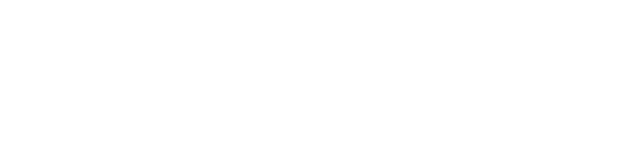
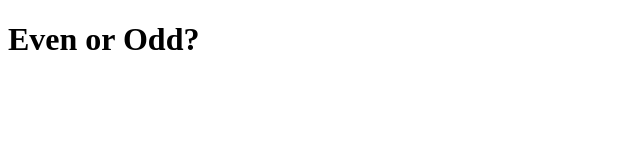
Before and after one commit to smhailey/day-8, a plain HTML site: page index.html in a window 1280 px wide. Shown: the whole page, without its empty margins (0-640 px from the left). Drawn offline with Linux system fonts and the light colour scheme.

Commit message:
Minor changes

```diff
--- a/index.html
+++ b/index.html
@@ -9,7 +9,7 @@
 </head>
 
 <body>
-
+  <h1>Even or Odd?</h1>
 
 
   <script src="app.js"></script>
```
